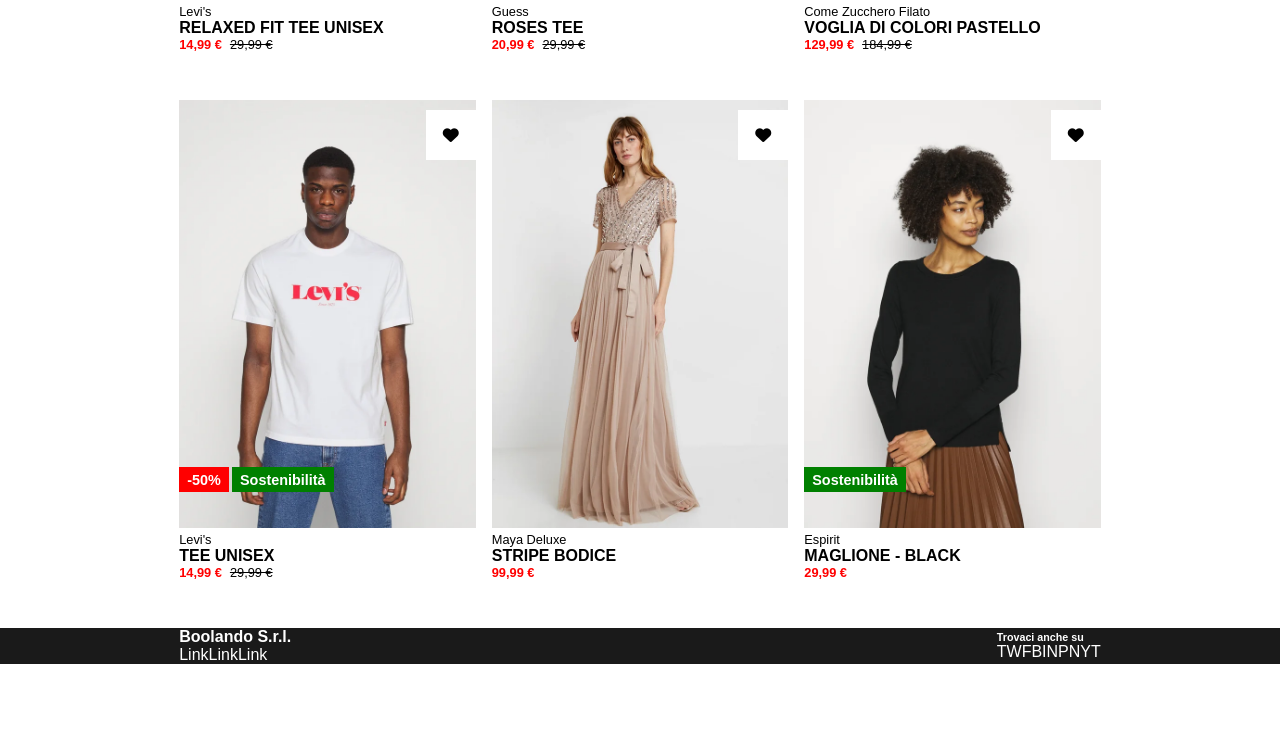
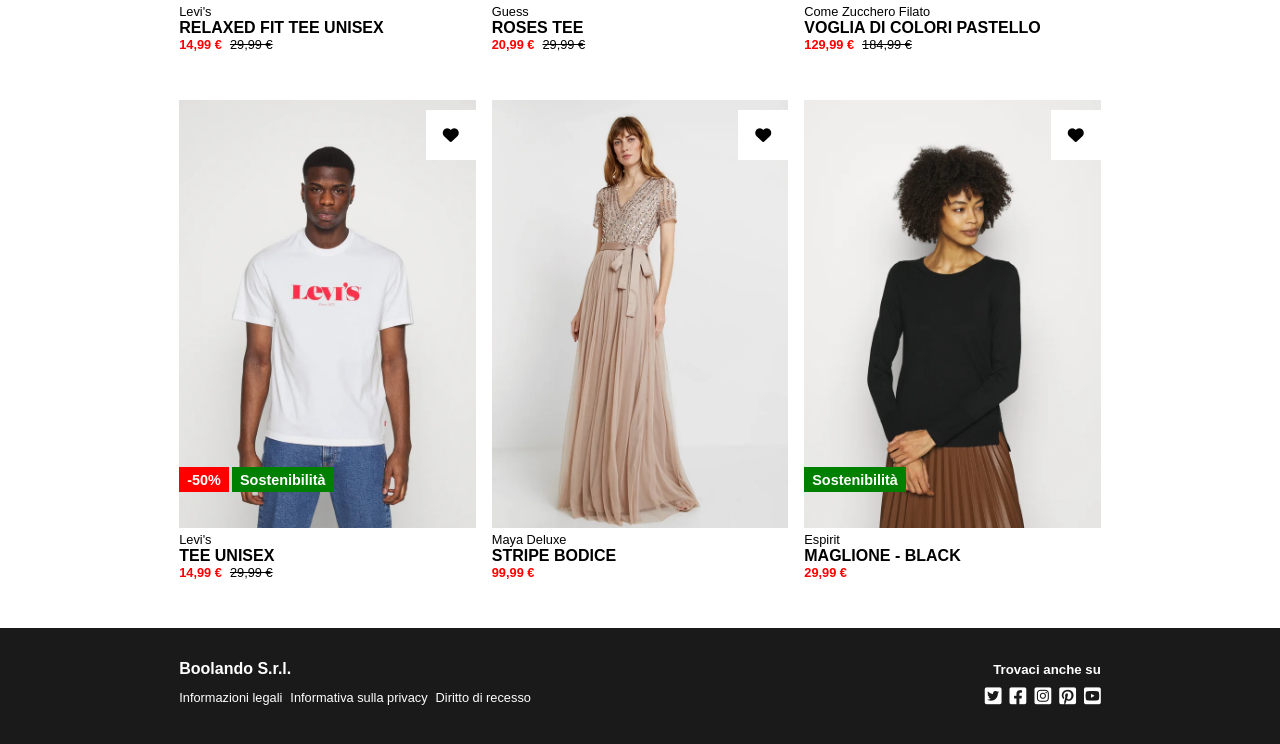
Before and after one commit to bagantegianluca/html-css-boolando, a plain HTML site: page index.html in a window 1280 px wide. Shown: the part 556-1300 px from the top of the page. Before the commit the page ends 1220 px from the top, so only its background shows below. Drawn offline with Linux system fonts and the light colour scheme.

Commit message:
Footer finish

```diff
--- a/css/style.css
+++ b/css/style.css
@@ -169,6 +169,21 @@ header{
 #footer{
     background: var(--dark);
     color: var(--white);
+    padding: 2rem 0;
+}
+
+#footer .row{
+    padding-bottom: 0.5rem;
+}
+
+.privacy a{
+    font-size: 0.8rem;
+    padding-right: 0.5rem;
+}
+
+.socials a{
+    font-size: 1.2rem;
+    padding-left: 0.5rem;
 }
 /* #endregion footer*/
 
--- a/index.html
+++ b/index.html
@@ -231,24 +231,23 @@
         <!-- /#main -->
 
         <footer id="footer">
-            <div class="container d-flex justify-space align-center">
-                <div class="privacy">
+            <div class="container">
+                <div class="row d-flex justify-space align-center">
                     <h4>Boolando S.r.l.</h4>
-                    <ul class="d-flex">
-                        <li><a href="#">Link</a></li>
-                        <li><a href="#">Link</a></li>
-                        <li><a href="#">Link</a></li>
+                    <h5>Trovaci anche su</h5>
+                </div>
+                <div class="row d-flex justify-space align-center">
+                    <ul class="privacy d-flex">
+                        <li><a href="#">Informazioni legali</a></li>
+                        <li><a href="#">Informativa sulla privacy</a></li>
+                        <li><a href="#">Diritto di recesso</a></li>
                     </ul>
-                </div>
-
-                <div class="socials">
-                    <h6>Trovaci anche su</h6>
-                    <ul class="social-icons d-flex">
-                        <li><a href="#">TW</a></li>
-                        <li><a href="#">FB</a></li>
-                        <li><a href="#">IN</a></li>
-                        <li><a href="#">PN</a></li>
-                        <li><a href="#">YT</a></li>
+                    <ul class="socials social-icons d-flex">
+                        <li><a href="#"><i class="fa-brands fa-square-twitter"></i></a></li>
+                        <li><a href="#"><i class="fa-brands fa-square-facebook"></i></a></li>
+                        <li><a href="#"><i class="fa-brands fa-square-instagram"></i></a></li>
+                        <li><a href="#"><i class="fa-brands fa-square-pinterest"></i></a></li>
+                        <li><a href="#"><i class="fa-brands fa-square-youtube"></i></a></li>
                     </ul>
                 </div>
             </div>
```
